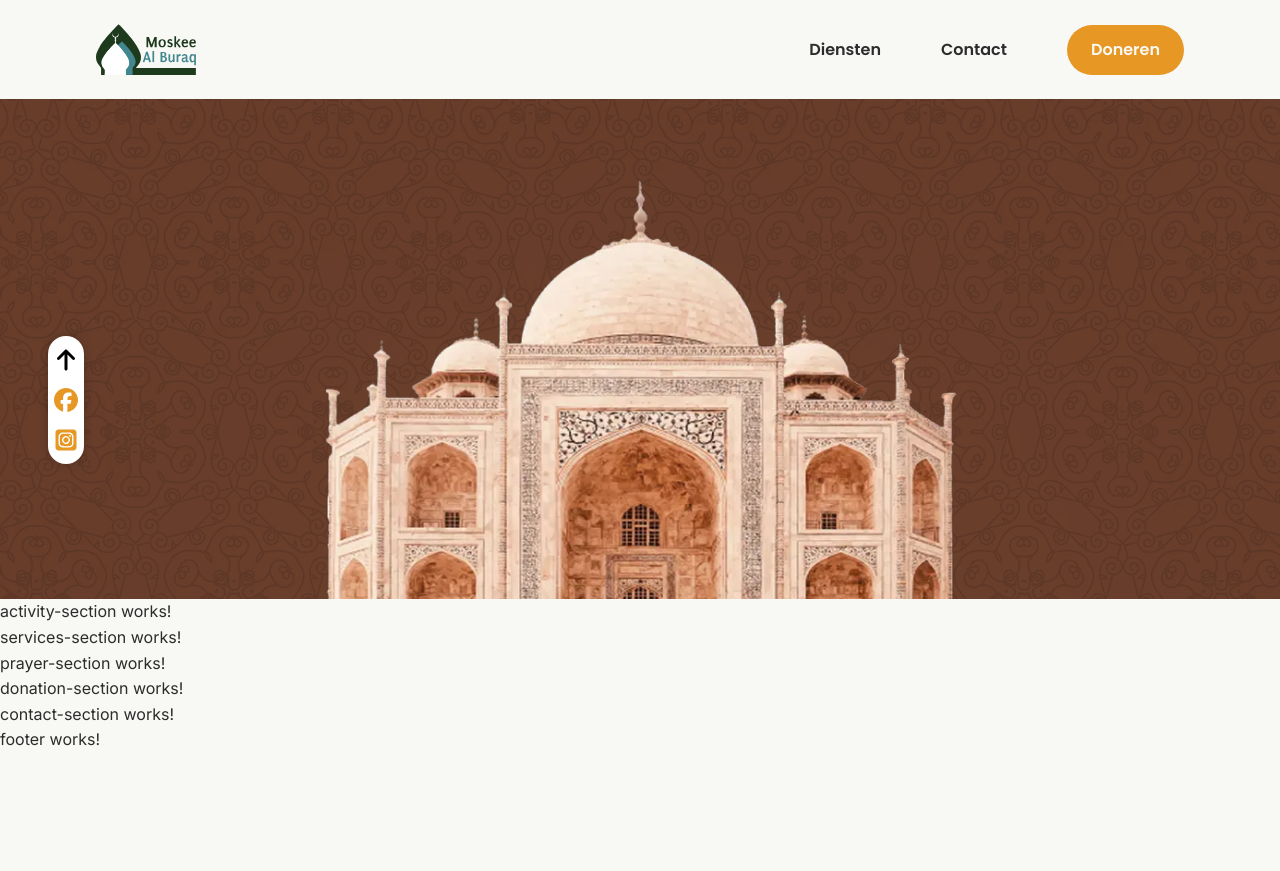
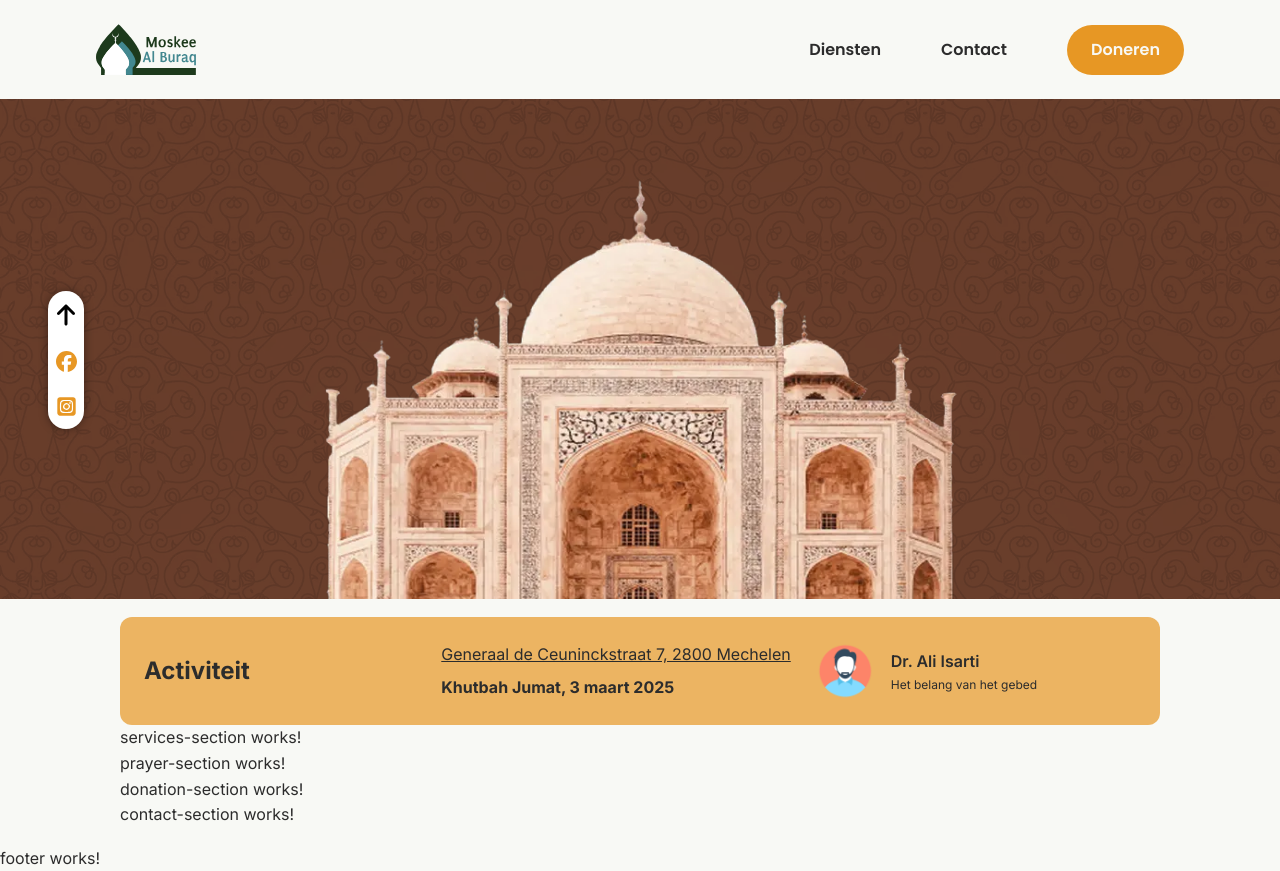
Before and after one commit to YounessElLamzi4/al-buraq, an Angular app: page / in a window 1280 px wide. Before the commit the page ends 800 px from the top, so only its background shows below. Built offline with nearby package versions, Linux system fonts and the light colour scheme.

Commit message:
chore: activity section UI creation

```diff
--- a/src/app/activity-section/activity-section.component.html
+++ b/src/app/activity-section/activity-section.component.html
@@ -1 +1,23 @@
-<p>activity-section works!</p>
+<app-card-layout>
+  <card-title>
+    <h2>Activiteit</h2>
+  </card-title>
+  <card-content>
+    <div class="activity-content-container">
+      <div class="activity-content-container__place">
+        <span>Generaal de Ceuninckstraat 7, 2800 Mechelen</span>
+        <span>Khutbah Jumat, 3 maart 2025</span>
+      </div>
+
+      <div class="activity-content-container__person">
+        <div class="activity-content-container__person-image">
+          <img src="assets/images/profile-pic.webp" alt="Person" />
+        </div>
+        <div class="activity-content-container__person-info">
+          <span>Dr. Ali Isarti</span>
+          <span>Het belang van het gebed</span>
+        </div>
+      </div>
+    </div>
+  </card-content>
+</app-card-layout>
--- a/src/app/activity-section/activity-section.component.scss
+++ b/src/app/activity-section/activity-section.component.scss
@@ -0,0 +1,56 @@
+@use "../../styles/utilities/colors.scss";
+@use "../../styles/utilities/spacing.scss";
+@use "../../styles/utilities/typography.scss";
+
+:host {
+  display: block;
+  background-color: colors.$color-accent-light;
+  padding: spacing.$spacing-4;
+  border-radius: 12px;
+
+  h2 {
+    color: colors.$color-text;
+  }
+
+  .activity-content-container {
+    display: flex;
+    align-items: center;
+    gap: spacing.$spacing-4;
+    flex-direction: row;
+    &__place {
+      display: flex;
+      flex-direction: column;
+      gap: 0.5rem;
+      > span:first-of-type {
+        text-decoration: underline;
+      }
+      > span:last-of-type {
+        font-weight: typography.$font-weight-bold;
+      }
+    }
+
+    &__person {
+      display: flex;
+      gap: 1rem;
+      flex-direction: row;
+
+      &-image {
+        width: 60px;
+        border-radius: 50%;
+      }
+
+      &-info {
+        display: flex;
+        flex-direction: column;
+        justify-content: center;
+
+        > span:first-of-type {
+          font-weight: typography.$font-weight-semibold;
+        }
+        > span:last-of-type {
+          font-size: typography.$font-size-xs;
+        }
+      }
+    }
+  }
+}
--- a/src/app/activity-section/activity-section.component.ts
+++ b/src/app/activity-section/activity-section.component.ts
@@ -1,12 +1,16 @@
-import { ChangeDetectionStrategy, Component } from '@angular/core';
+import {
+  ChangeDetectionStrategy,
+  Component,
+  CUSTOM_ELEMENTS_SCHEMA,
+} from '@angular/core';
+import { CardLayoutComponent } from '../shared/components/card-layout/card-layout.component';
 
 @Component({
   selector: 'app-activity-section',
-  imports: [],
+  imports: [CardLayoutComponent],
   templateUrl: './activity-section.component.html',
   styleUrl: './activity-section.component.scss',
-  changeDetection: ChangeDetectionStrategy.OnPush
+  changeDetection: ChangeDetectionStrategy.OnPush,
+  schemas: [CUSTOM_ELEMENTS_SCHEMA],
 })
-export class ActivitySectionComponent {
-
-}
+export class ActivitySectionComponent {}
--- a/src/app/app.component.html
+++ b/src/app/app.component.html
@@ -1,9 +1,12 @@
 <app-header></app-header>
 <app-hero-section></app-hero-section>
 <app-socials-section></app-socials-section>
-<app-activity-section></app-activity-section>
-<app-services-section></app-services-section>
-<app-prayer-section></app-prayer-section>
-<app-donation-section></app-donation-section>
-<app-contact-section></app-contact-section>
+<div class="app-content-container">
+  <app-activity-section></app-activity-section>
+  <app-services-section></app-services-section>
+  <app-prayer-section></app-prayer-section>
+  <app-donation-section></app-donation-section>
+  <app-contact-section></app-contact-section>
+</div>
+
 <app-footer></app-footer>
--- a/src/app/app.component.scss
+++ b/src/app/app.component.scss
@@ -0,0 +1,9 @@
+@use "../styles/utilities/spacing.scss";
+
+:host {
+  display: block;
+
+  > .app-content-container {
+    padding: spacing.$spacing-3 spacing.$spacing-20;
+  }
+}
--- /dev/null
+++ b/src/app/shared/components/card-layout/card-layout.component.html
@@ -0,0 +1,6 @@
+<div class="card-layout-item">
+  <ng-content select="card-title" />
+</div>
+<div class="card-layout-item">
+  <ng-content select="card-content" />
+</div>
--- /dev/null
+++ b/src/app/shared/components/card-layout/card-layout.component.scss
@@ -0,0 +1,20 @@
+:host {
+  display: flex;
+  width: 100%;
+  height: 100%;
+
+  > .card-layout-item {
+    &:first-of-type {
+      display: flex;
+      align-items: center;
+      flex-basis: 20%;
+    }
+
+    &:last-of-type {
+      display: flex;
+      flex: 1;
+      justify-content: center;
+      align-items: flex-start;
+    }
+  }
+}
--- /dev/null
+++ b/src/app/shared/components/card-layout/card-layout.component.ts
@@ -0,0 +1,10 @@
+import { ChangeDetectionStrategy, Component } from '@angular/core';
+
+@Component({
+  selector: 'app-card-layout',
+  imports: [],
+  templateUrl: './card-layout.component.html',
+  styleUrl: './card-layout.component.scss',
+  changeDetection: ChangeDetectionStrategy.OnPush,
+})
+export class CardLayoutComponent {}
--- a/src/app/socials-section/socials-section.component.html
+++ b/src/app/socials-section/socials-section.component.html
@@ -1,11 +1,11 @@
 <app-fa-icon-arrow-up width="24px" height="24px"></app-fa-icon-arrow-up>
 <app-fa-icon-facebook
-  width="24px"
-  height="24px"
+  width="21px"
+  height="21px"
   color="#E79724"
 ></app-fa-icon-facebook>
 <app-fa-icon-instagram
-  width="24px"
-  height="24px"
+  width="21px"
+  height="21px"
   color="#E79724"
 ></app-fa-icon-instagram>
--- a/src/app/socials-section/socials-section.component.scss
+++ b/src/app/socials-section/socials-section.component.scss
@@ -1,30 +1,30 @@
-@use '../../styles/utilities/spacing.scss';
+@use "../../styles/utilities/spacing.scss";
 
 :host {
   position: fixed;
   left: spacing.$spacing-8;
-  top: 50%;
+  top: 45%;
   transform: translateY(-50%);
   background-color: #ffffff; /* White background */
   border-radius: 25px;
   padding: spacing.$spacing-2 spacing.$spacing-1;
-  box-shadow: 0 0 10px rgba(0, 0, 0, 0.2); /* Optional: Add a subtle shadow */
+  box-shadow: 0 0 10px rgba(0, 0, 0, 0.4); /* Optional: Add a subtle shadow */
   display: flex;
   flex-direction: column;
   align-items: center;
-  gap: 1rem;
+  gap: 1.5rem;
   z-index: 1000;
 
   > app-fa-icon-arrow-up,
-   app-fa-icon-facebook,
-   app-fa-icon-instagram {
-    cursor: pointer;          /* Show pointer cursor on hover */
+  app-fa-icon-facebook,
+  app-fa-icon-instagram {
+    cursor: pointer; /* Show pointer cursor on hover */
     transition: transform 0.3s ease; /* Smooth hover effect */
   }
 
   > app-fa-icon-arrow-up:hover,
   app-fa-icon-facebook:hover,
   app-fa-icon-instagram:hover {
-    transform: scale(1.1);     /* Slight zoom on hover */
+    transform: scale(1.1); /* Slight zoom on hover */
   }
 }
--- a/src/styles/utilities/colors.scss
+++ b/src/styles/utilities/colors.scss
@@ -1,12 +1,10 @@
+$color-primary: #000000;
+$color-secondary: #cfe3d3;
+$color-accent: #e79724;
+$color-brown: #6b3f2c;
 
-$color-primary: #000000;
-$color-secondary: #CFE3D3;
-$color-accent: #E79724;
-$color-accent-hover: darken($color-accent, 10%);
-$color-brown: #6B3F2C;
-
-$color-background: #F8F9F5;
-$color-text: #2C2C2C;
+$color-background: #f8f9f5;
+$color-text: #2c2c2c;
 
 // Grayscale
 $color-gray-100: #f7f7f7;
@@ -18,3 +16,7 @@ $color-gray-600: #7e7e7e;
 $color-gray-700: #626262;
 $color-gray-800: #515151;
 $color-gray-900: #3b3b3b;
+
+// variants shades
+$color-accent-light: rgba(231, 151, 36, 0.7);
+$color-accent-hover: rgba(231, 151, 36, 0.9);
```
Also changed, not shown: src/assets/images/profile-pic.webp (added).
